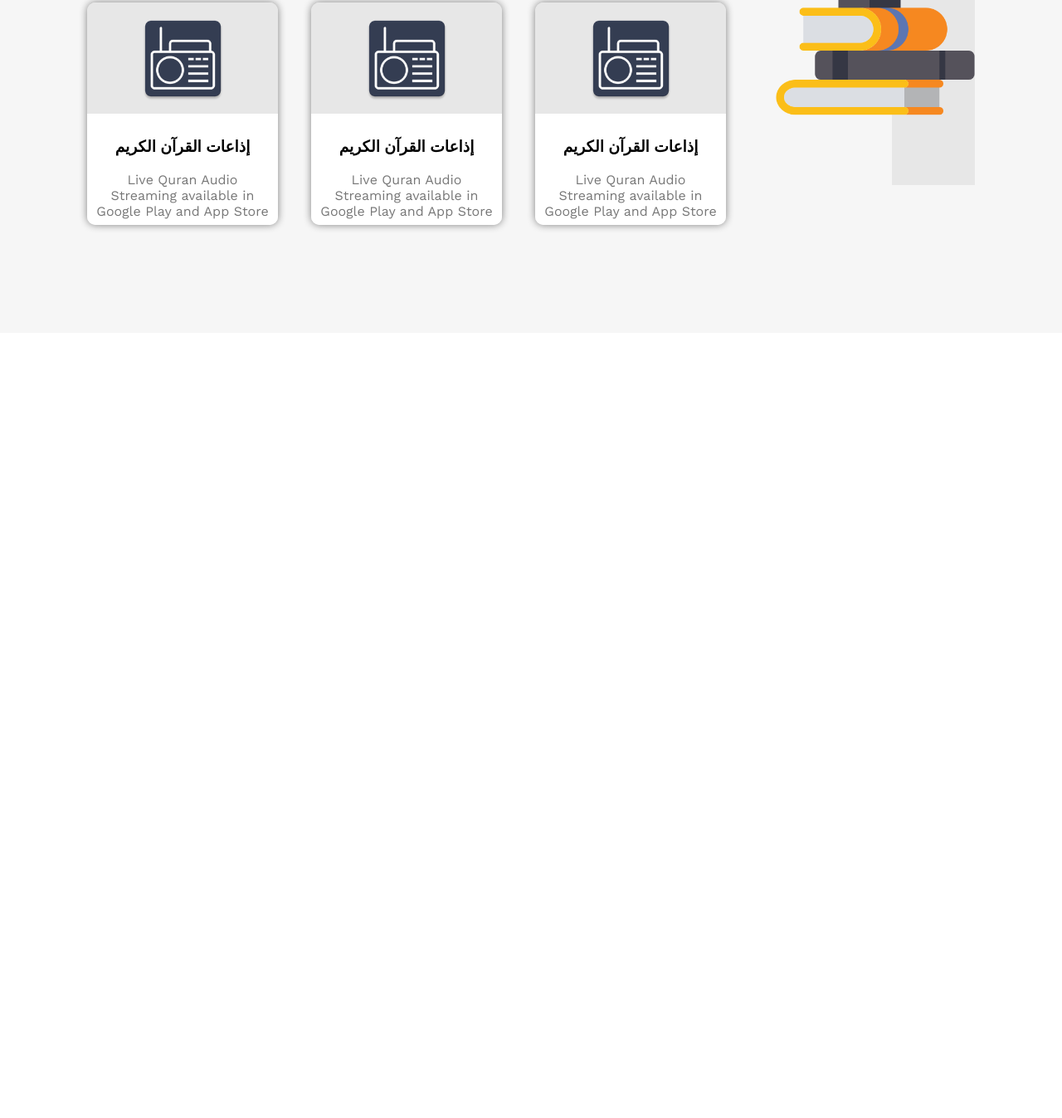
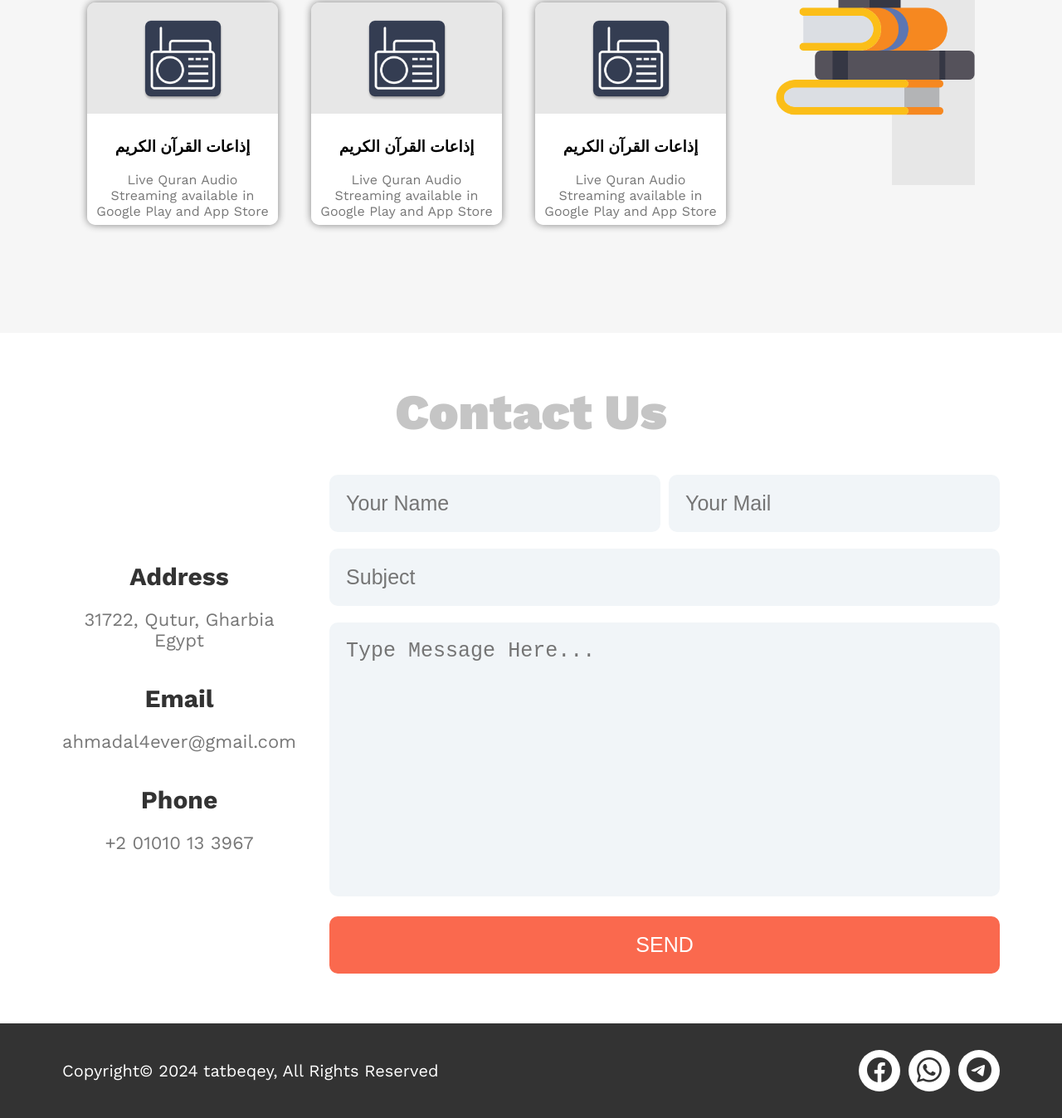
Before and after one commit to drahmedgabr/firstproject-above12, a plain HTML site: page index.html in a window 1280 px wide. Shown: the part 2124-3471 px from the top of the page at 83% size. Before the commit the page ends 2525 px from the top, so only its background shows below. Drawn offline with nearby package versions, Linux system fonts and the light colour scheme.

Commit message:
add contact section + footer

```diff
--- a/index.html
+++ b/index.html
@@ -150,6 +150,58 @@
 
     <!-- End Stories -->
 
+    <!-- Start Contact -->
+
+    <div class="contact">
+        <div class="container">
+            <h3 class="specialHeading">Contact Us</h3>
+            <div class="contents">
+                <div class="details">
+                    <h3>Address</h3>
+                    <p>31722, Qutur, Gharbia <br> Egypt</p>
+                    <h3>Email</h3>
+                    <p>ahmadal4ever@gmail.com</p>
+                    <h3>Phone</h3>
+                    <p>+2 01010 13 3967</p>
+                </div>
+                <div class="form">
+                    <div class="firstRow">
+                        <input type="text" placeholder="Your Name">
+                        <input type="email" placeholder="Your Mail">
+                    </div>
+                    <input type="text" placeholder="Subject">
+                    <br>
+                    <textarea name="" id="" cols="30" rows="10" placeholder="Type Message Here..."></textarea>
+                    <br>
+                    <button>SEND</button>
+                </div>
+            </div>
+        </div>
+    </div>
+
+    <!-- End Contact -->
+
+    <!-- Start Footer -->
+
+    <div class="footer">
+        <div class="container">
+            <p>Copyright&copy; 2024 tatbeqey, All Rights Reserved</p>
+            <div class="socialIcons">
+                <div class="iconDiv">
+                    <i class="bi bi-facebook"></i>
+                </div>
+                <div class="iconDiv">
+                    <i class="bi bi-whatsapp"></i>
+                </div>
+                <div class="iconDiv">
+                    <i class="bi bi-telegram"></i>
+                </div>
+            </div>
+        </div>
+    </div>
+
+    <!-- End Footer -->
+
 
 </body>
 </html>
--- a/style.css
+++ b/style.css
@@ -365,9 +365,128 @@ body {
     }
 }
 
+/* End Stories */
+
+/* Start Contact */
+
+.contact {
+    padding-top: 40px;
+    padding-bottom: 40px;
+}
+
+.contact .container {
+    text-align: center;
+}
+
+.contact .container .contents {
+    display: flex;
+    margin-top: 40px;
+    align-items: center;
+}
+
+.contact .container .contents .details h3 {
+    font-size: 30px;
+    color: var(--main-color);
+    margin: 0;
+}
+
+.contact .container .contents .details p {
+    font-size: 22px;
+    color: var(--secondary-text);
+    margin-bottom: 40px;
+}
+
+.contact .container .contents .form {
+    margin-left: 40px;
+    flex-grow: 1;
+}
+
+.contact .container .contents .form .firstRow {
+    display: flex;
+}
+
+.contact .container .contents .form .firstRow input:nth-child(2) {
+    margin-left: 10px;
+}
+
+.contact .container .contents .form input, textarea {
+    width: 100%;
+    padding: 20px;
+    font-size: 25px;
+    margin-bottom: 20px;
+    border-radius: 10px;
+    border: none;
+    background-color: #F1F5F8;
+    outline-color: var(--secondary-color);
+    resize: none;
+}
+
+.contact .container .contents .form button {
+    width: 100%;
+    padding: 20px;
+    font-size: 25px;
+    border-radius: 10px;
+    border: none;
+    background-color: var(--secondary-color);
+    color: white;
+}
+
+.contact .container .contents .form button:hover {
+    cursor: pointer;
+    background-color: rgb(175, 21, 21);
+}
+
+@media (max-width: 767px) {
+    .contact .container .contents {
+        flex-direction: column;
+    }
+
+    .contact .container .contents .form {
+        margin-left: 0;
+        margin-top: 40px;
+    }
+}
 
 
+/* End Contact */
 
+/* Start Footer */
 
+.footer {
+    padding: 5px;
+    background-color: var(--main-color);
+    color: white;
+    font-size: 20px;
+}
 
-/* End Stories */
+.footer .container {
+    display: flex;
+    justify-content: space-between;
+    align-items: center;
+    text-align: center;
+}
+
+.footer .container .socialIcons {
+    display: flex;
+}
+
+.footer .container .socialIcons .iconDiv {
+    width: 50px;
+    height: 50px;
+    background-color: white;
+    color: var(--main-color);
+    margin-left: 10px;
+    border-radius: 50%;
+    display: flex;
+    justify-content: center;
+    align-items: center;
+    font-size: 30px;
+}
+
+@media (max-width: 767px) {
+    .footer .container {
+        flex-direction: column;
+    }
+}
+
+/* End Footer */
```
